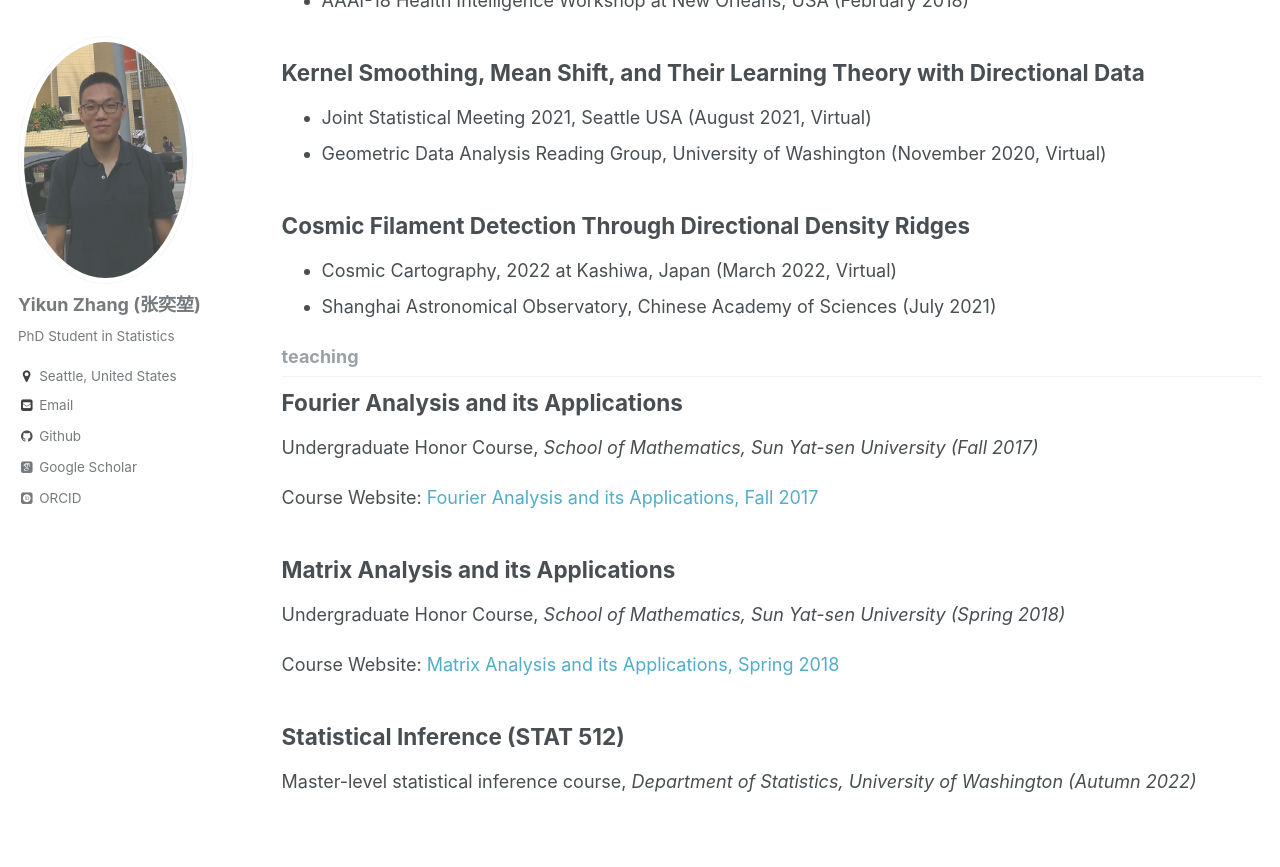
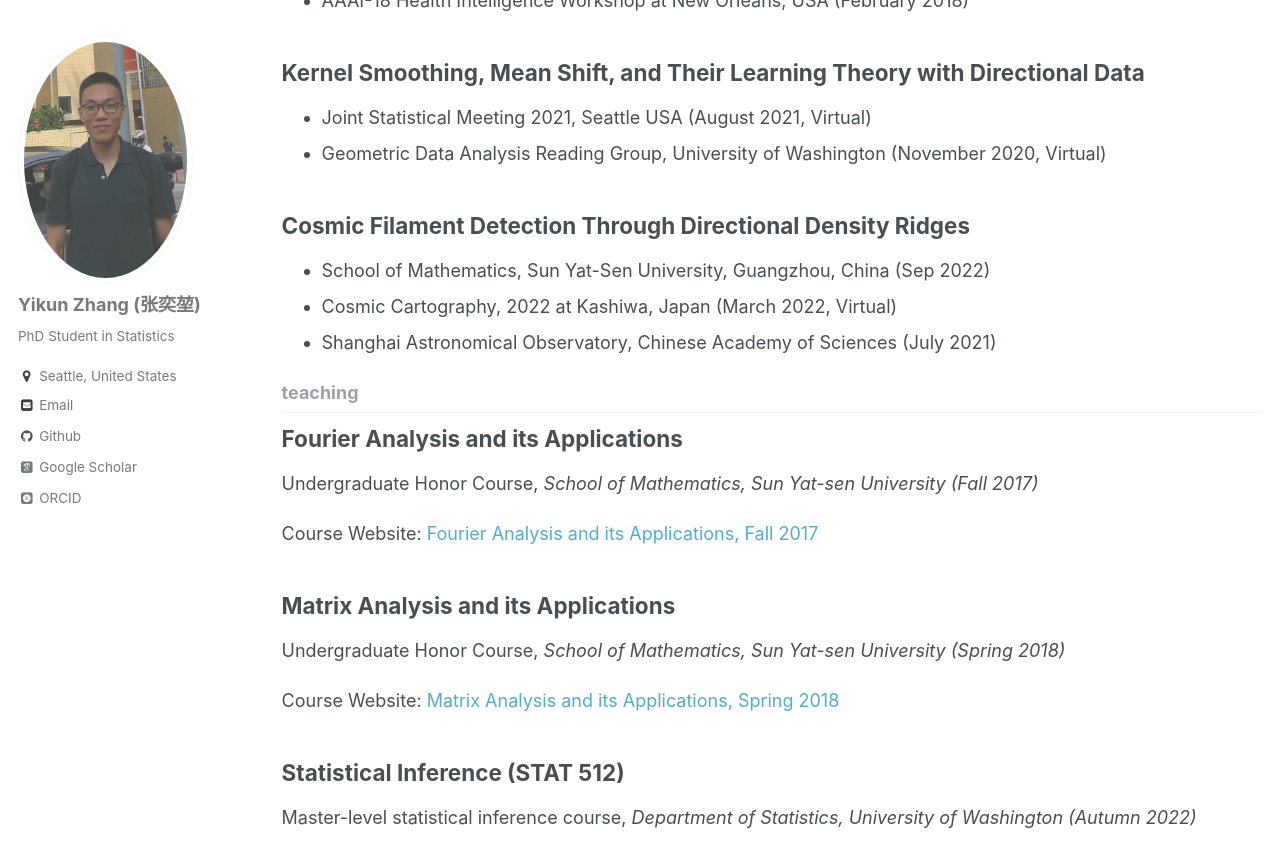
Before and after one commit to zhangyk8/zhangyk8.github.io, a Jekyll site: the page built from _pages/collection-archive.html, in a window 1280 px wide and 900 px high, scrolled down 1913 px. Shown: the top 867 px of the window. Built offline with Jekyll 4.4.1, drawn with Linux system fonts in a browser that asks for light colours; some web fonts are replaced.

Commit message:
Update talk-3.md

```diff
--- a/_talks/talk-3.md
+++ b/_talks/talk-3.md
@@ -5,7 +5,9 @@ collection: talks
 permalink: /talks/talk-3
 type: "Invited Talk"
 date: 2021-07-19; 2022-03-11
-excerpt: "- Cosmic Cartography, 2022 at Kashiwa, Japan (March 2022, Virtual)
+excerpt: "- School of Mathematics, Sun Yat-Sen University, Guangzhou, China (Sep 2022)
+
+          - Cosmic Cartography, 2022 at Kashiwa, Japan (March 2022, Virtual)
 
           - Shanghai Astronomical Observatory, Chinese Academy of Sciences (July 2021)"
 ---
```
